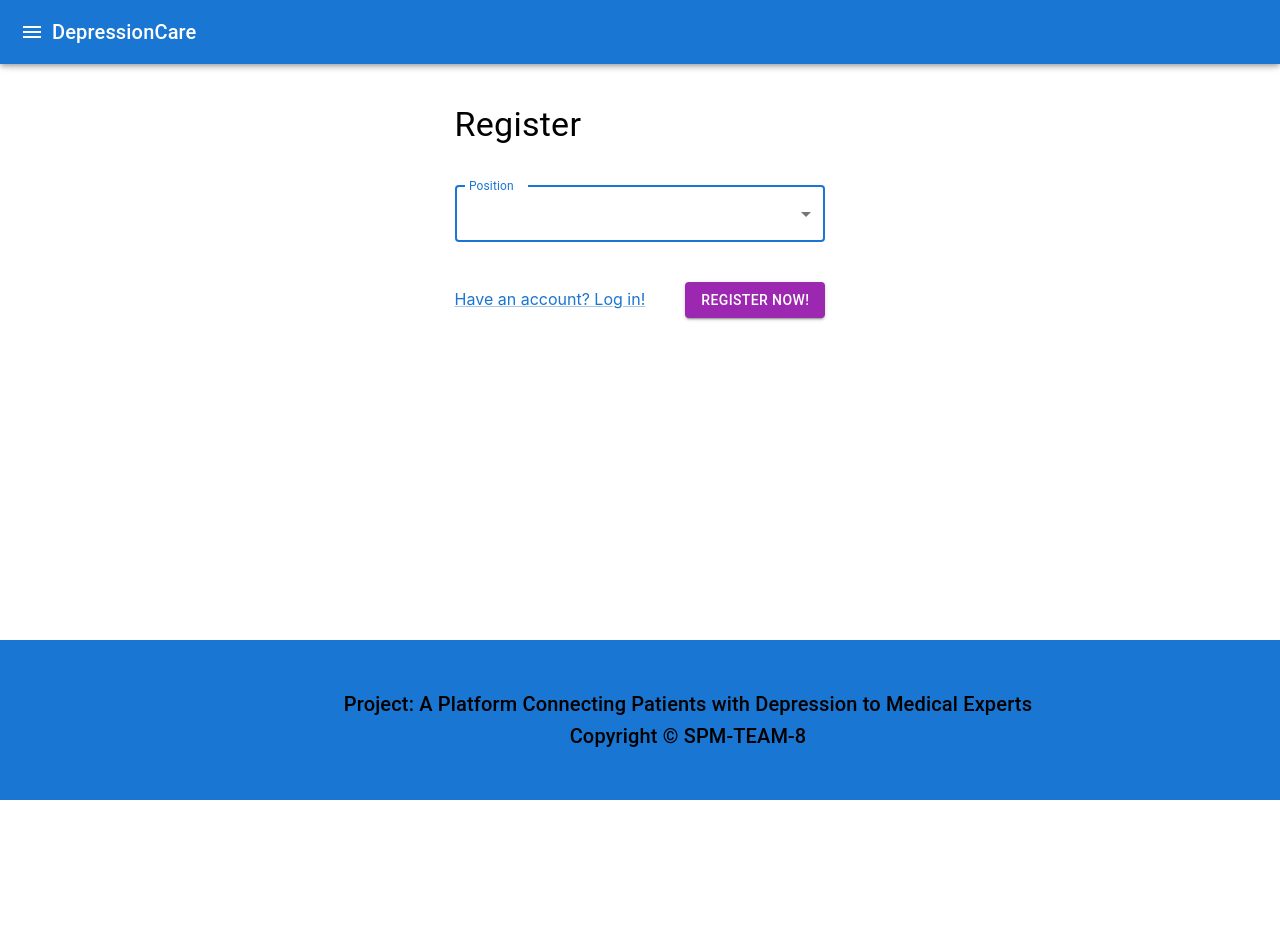
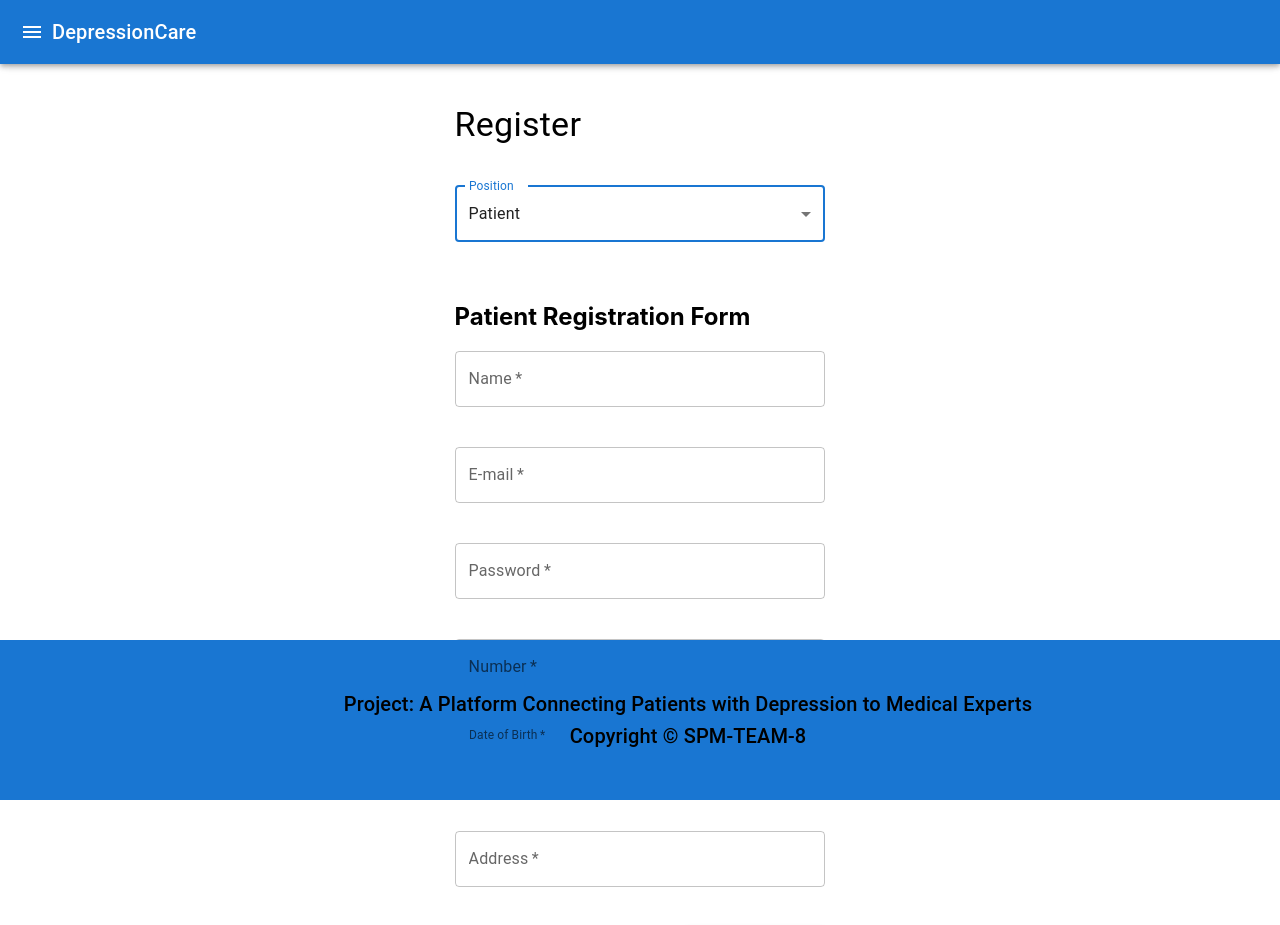
Before and after one commit to wizapp-link/medical-platform-frontend, a React (Create React App) app: page /register in a window 1280 px wide. Shown: the top 925 px of the page. Before the commit the page ends 864 px from the top, so only its background shows below. Built offline with nearby package versions, Linux system fonts and the light colour scheme.

Commit message:
patient registration form, position URLParam reading for login and register page

```diff
--- a/src/screens/LogInScreen.tsx
+++ b/src/screens/LogInScreen.tsx
@@ -2,17 +2,21 @@ import React, { FormEvent, useEffect, useState } from 'react';
 import {
 	Button, Paper, Stack, TextField, Link, Typography, Container, Box, FormControl, InputLabel, MenuItem, Select,
 } from '@mui/material';
-import { Link as RouterLink, useLocation, useNavigate } from 'react-router-dom';
+import { Link as RouterLink, useLocation, useNavigate, useSearchParams } from 'react-router-dom';
 import { useSelector, useDispatch } from 'react-redux';
 import { useAppDispatch, useAppSelector } from '../app/hooks';
 import Header from '../components/Header';
 import Footer from '../components/Footer';
 
 export default function LogInScreen() {
+	const [searchParams, setSearchParams] = useSearchParams();
+	let initPosition = searchParams.get("position");
+	if (!initPosition) initPosition = "patient";
+
 	// const [email, setEmail] = useState('');
 	const [username, setUsername] = useState('');
 	const [password, setPassword] = useState('');
-	const [position, setPosition] = useState('patient');
+	const [position, setPosition] = useState(initPosition);
 
 
 	const handleSubmit = (e: FormEvent) => {
@@ -77,7 +81,7 @@ export default function LogInScreen() {
 							required
 						/>
 						<Stack direction="row" alignItems="baseline" spacing={5}>
-							<Link component={RouterLink} to={`/Register`}>
+							<Link component={RouterLink} to={`/Register?position=${position}`}>
 								New user? Sign up!
 							</Link>
 							<Button variant="contained" color="secondary" type="submit">
--- a/src/screens/RegisterScreen.tsx
+++ b/src/screens/RegisterScreen.tsx
@@ -9,22 +9,25 @@ import {
 	Box,
 	Link, FormControl, NativeSelect, InputLabel, Select, MenuItem
 } from "@mui/material";
-import { useLocation, useNavigate, Link as RouterLink } from "react-router-dom";
+import { useLocation, useNavigate, Link as RouterLink, useSearchParams } from "react-router-dom";
 import { useAppDispatch, useAppSelector } from "../app/hooks";
 import Footer from "../components/Footer";
 import Header from "../components/Header";
 
 export default function RegisterScreen() {
+	const [searchParams, setSearchParams] = useSearchParams();
+	let initPosition = searchParams.get("position");
+	if (!initPosition) initPosition = "patient";
+
 	const [email, setEmail] = useState("");
 	const [password, setPassword] = useState("");
 	const [name, setName] = useState("");
-	const [position, setPosition] = useState("");
+	const [position, setPosition] = useState(initPosition);
 	const [phoneNumber, setPhoneNumber] = useState('');
 	const [addr, setAddr] = useState("");
 	const [dob, setDob] = useState("");
 	const [doctorRegNumber, setDoctorRegNumber] = useState('');
 	const [counselorRegNumber, setCounselorRegNumber] = useState('');
-
 
 	const handleSubmit = (e: FormEvent) => {
 		e.preventDefault();
@@ -100,6 +103,35 @@ export default function RegisterScreen() {
 										autoComplete="current-password"
 										required
 									/>
+									<TextField
+										id="number-field"
+										variant="outlined"
+										label="Number"
+										value={phoneNumber}
+										onChange={(e) => setPhoneNumber(e.target.value)}
+										required
+									/>
+									<TextField
+										id="dateOfBirth"
+										label="Date of Birth"
+										type="date"
+										value={dob}
+										onChange={e => setDob(e.target.value)}
+										variant="outlined"
+										required
+										InputLabelProps={{
+											shrink: true,
+										}}
+									/>
+									<TextField
+										id="address"
+										label="Address"
+										value={addr}
+										onChange={e => setAddr(e.target.value)}
+										variant="outlined"
+										fullWidth
+										required
+									/>
 								</Stack>
 							</div>
 						)}
@@ -173,8 +205,6 @@ export default function RegisterScreen() {
 										variant="outlined"
 										required
 									/>
-
-
 								</Stack>
 							</div>
 						)}
@@ -260,7 +290,7 @@ export default function RegisterScreen() {
 						)}
 
 						<Stack direction="row" alignItems="baseline" spacing={5}>
-							<Link component={RouterLink} to={`/signin`}>
+							<Link component={RouterLink} to={`/signin?position=${position}`}>
 								Have an account? Log in!
 							</Link>
 							<Button variant="contained" color="secondary" type="submit">
```
